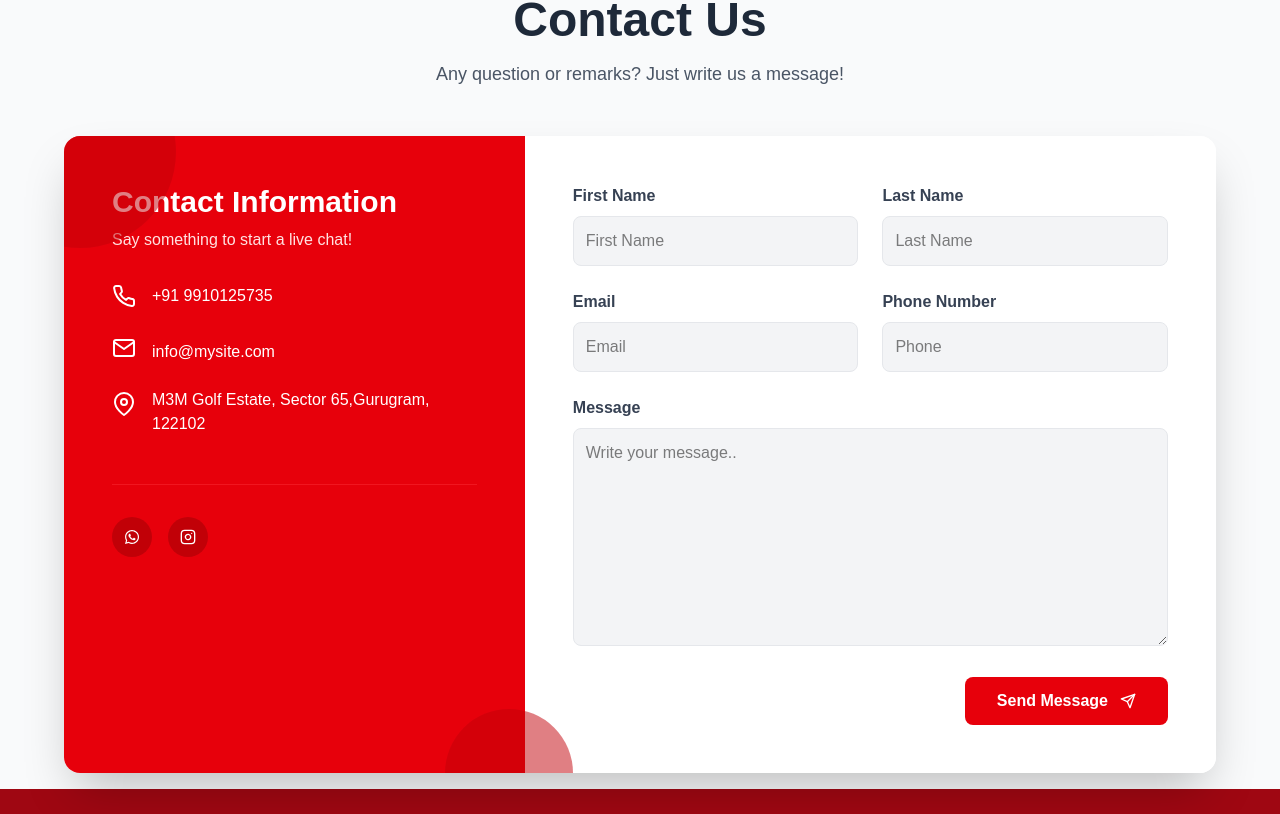
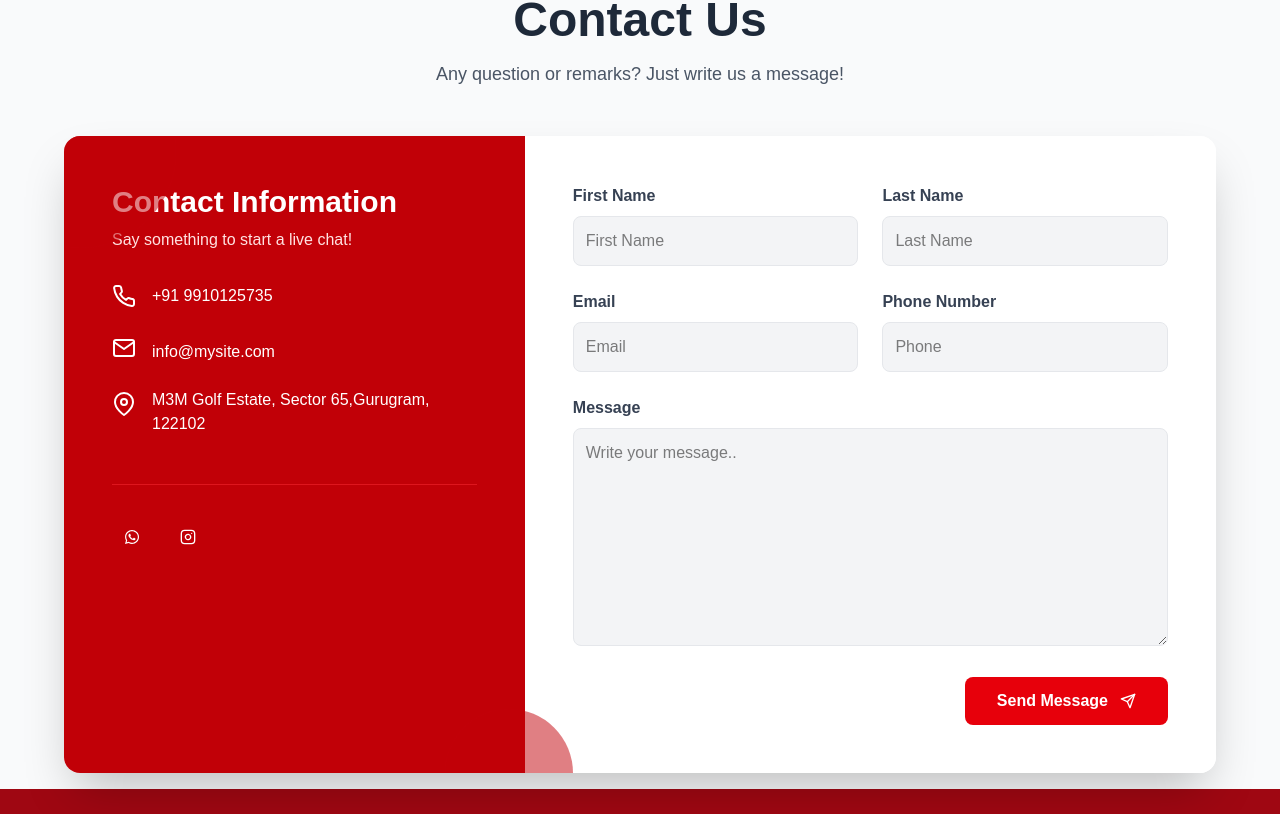
Before and after one commit to luckythakur00/-un-certain, a React (Vite) app: page / in a window 1280 px wide. Shown: the part 7986-8800 px from the top of the page. Built offline with nearby package versions, Linux system fonts and the light colour scheme.

Commit message:
Color Changed

```diff
--- a/src/components/Contact.jsx
+++ b/src/components/Contact.jsx
@@ -13,7 +13,7 @@ const Contact = () => {
 
         <div className="bg-white rounded-2xl shadow-2xl flex flex-col lg:flex-row overflow-hidden">
           {/* Left Side: Contact Information */}
-          <div className="w-full lg:w-2/5 bg-red-600 text-white p-8 md:p-12 relative">
+          <div className="w-full lg:w-2/5 bg-red-700 text-white p-8 md:p-12 relative">
             <div className="absolute top-0 left-0 w-48 h-48 bg-red-700/50 rounded-full -mt-20 -ml-20"></div>
             <div className="absolute bottom-0 right-0 w-32 h-32 bg-red-700/50 rounded-full -mb-16 -mr-12"></div>
 
```
